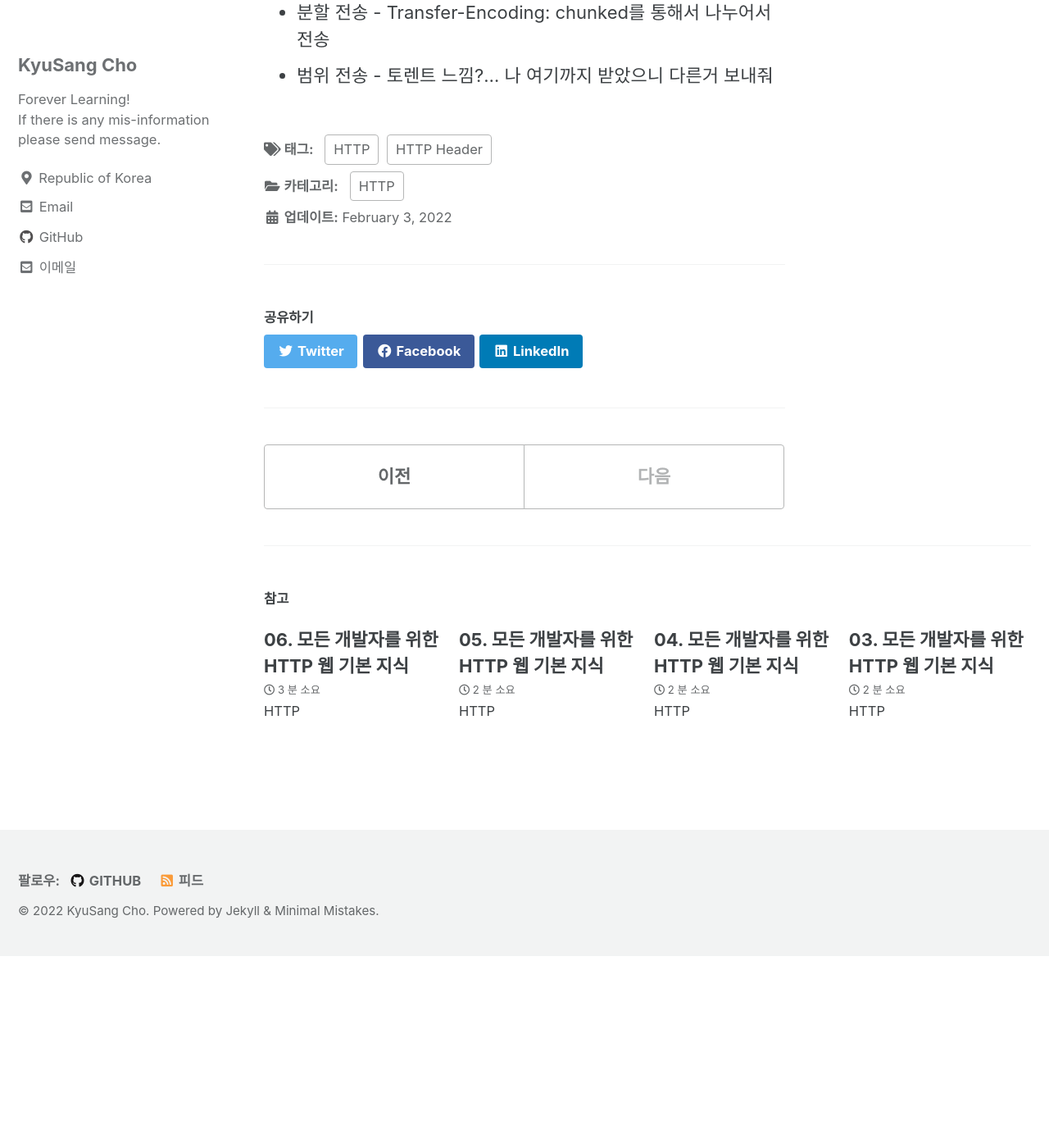
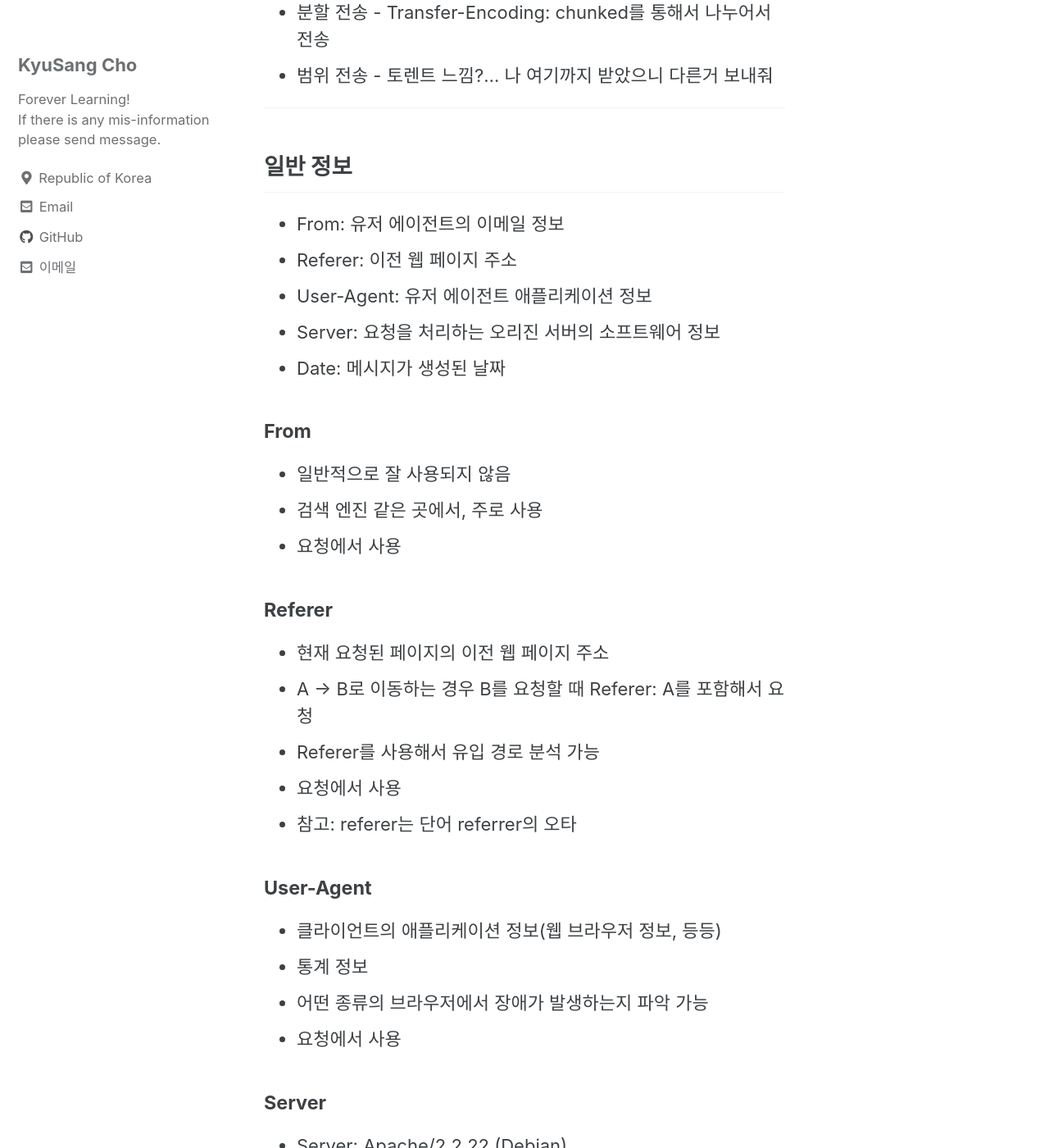
Before and after one commit to DevKS-Yet/DevKs-Yet.github.io, a Jekyll site: the page built from _posts/2022-02-03-50(http07).md, in a window 1280 px wide and 1400 px high, scrolled down 4706 px. Shown: the whole window at 82% size. Built offline with Jekyll 4.4.1, drawn with Linux system fonts in a browser that asks for light colours; cached includes are drawn as plain includes; before the commit the page ends 5872 px from its top, so only the background shows below that; some of the changed text lies outside the part shown.

Commit message:
20220203

```diff
--- a/_posts/2022-02-03-50(http07).md
+++ b/_posts/2022-02-03-50(http07).md
@@ -107,3 +107,39 @@ Quality Values(q)
 - 압축 전송 - Content-Encoding을 더해서 메시지 본문을 압축하여 전송
 - 분할 전송 - Transfer-Encoding: chunked를 통해서 나누어서 전송
 - 범위 전송 - 토렌트 느낌?... 나 여기까지 받았으니 다른거 보내줘
+
+---
+
+## 일반 정보
+- From: 유저 에이전트의 이메일 정보
+- Referer: 이전 웹 페이지 주소
+- User-Agent: 유저 에이전트 애플리케이션 정보
+- Server: 요청을 처리하는 오리진 서버의 소프트웨어 정보
+- Date: 메시지가 생성된 날짜
+
+#### From
+- 일반적으로 잘 사용되지 않음
+- 검색 엔진 같은 곳에서, 주로 사용
+- 요청에서 사용
+
+#### Referer
+- 현재 요청된 페이지의 이전 웹 페이지 주소
+- A -> B로 이동하는 경우 B를 요청할 때 Referer: A를 포함해서 요청
+- Referer를 사용해서 유입 경로 분석 가능
+- 요청에서 사용
+- 참고: referer는 단어 referrer의 오타
+
+#### User-Agent
+- 클라이언트의 애플리케이션 정보(웹 브라우저 정보, 등등)
+- 통계 정보
+- 어떤 종류의 브라우저에서 장애가 발생하는지 파악 가능
+- 요청에서 사용
+
+#### Server
+- Server: Apache/2.2.22 (Debian)
+- server: nginx
+- 응답에서 사용
+
+#### Date
+- Date: Tue, 15 Nov 1994 08:12:31 GMT
+- 응답에서 사용
```
